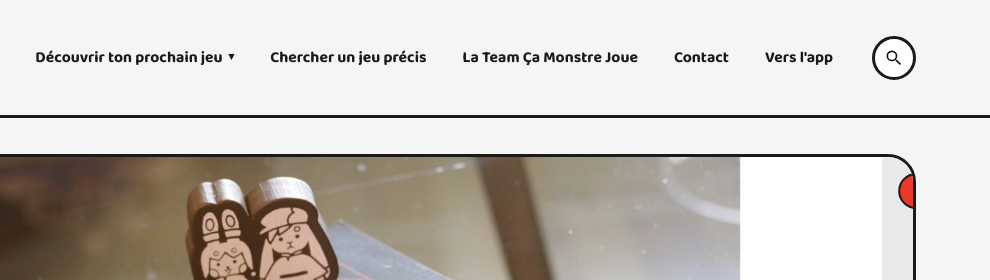
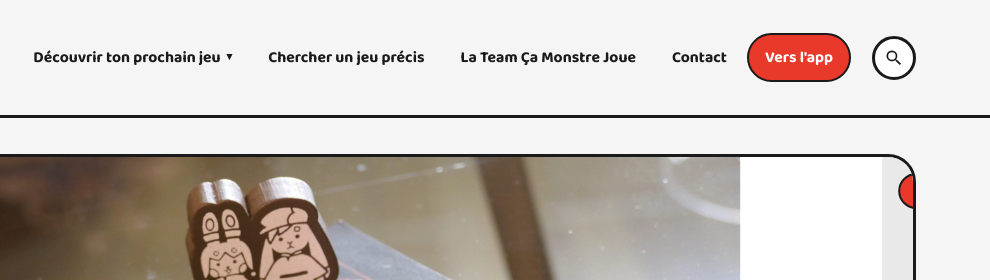
Before and after one commit to camonstrejoue-ctrl/ca-monstre-joue, a plain HTML site: page index.html in a window 1280 px wide. Shown: the top 280 px of the page, 290-1280 px from the left. Drawn offline with nearby package versions, Linux system fonts and the light colour scheme.

Commit message:
Style "Vers l'app" comme le badge "Nouvel article" (fond rouge + bordure noire)
Co-Authored-By: Claude Sonnet 5 <noreply@anthropic.com>

```diff
--- a/css/style.css
+++ b/css/style.css
@@ -81,6 +81,8 @@ button{font-family:inherit;cursor:pointer;}
   display:inline-flex;align-items:center;gap:6px;
 }
 .nav-link:hover, .nav-item.open > .nav-link{background:var(--black);color:var(--white);}
+.nav-link--app{background:var(--coral);color:var(--white);border:2px solid var(--black);}
+.nav-link--app:hover{background:var(--coral-dark);color:var(--white);}
 .nav-item{position:relative;}
 .nav-caret{font-size:.7em;transition:transform .2s ease;}
 .nav-item.open .nav-caret{transform:rotate(180deg);}
--- a/index.html
+++ b/index.html
@@ -56,7 +56,7 @@
         <li class="nav-item"><a href="/tous-les-jeux.html" class="nav-link">Chercher un jeu précis</a></li>
         <li class="nav-item"><a href="/equipe.html" class="nav-link">La Team Ça Monstre Joue</a></li>
         <li class="nav-item"><a href="/contact.html" class="nav-link">Contact</a></li>
-        <li class="nav-item"><a href="/app.html?utm_source=blog&utm_medium=nav&utm_campaign=lien_menu" class="nav-link">Vers l'app</a></li>
+        <li class="nav-item"><a href="/app.html?utm_source=blog&utm_medium=nav&utm_campaign=lien_menu" class="nav-link nav-link--app">Vers l'app</a></li>
       </ul>
     </nav>
     <div class="search-widget" id="search-widget">
```
Also changed, not shown: app.html (+1 -1 lines), article.html (+1 -1 lines), categorie.html (+1 -1 lines), contact.html (+1 -1 lines), equipe.html (+1 -1 lines), jeu.html (+1 -1 lines), tous-les-jeux.html (+1 -1 lines).
